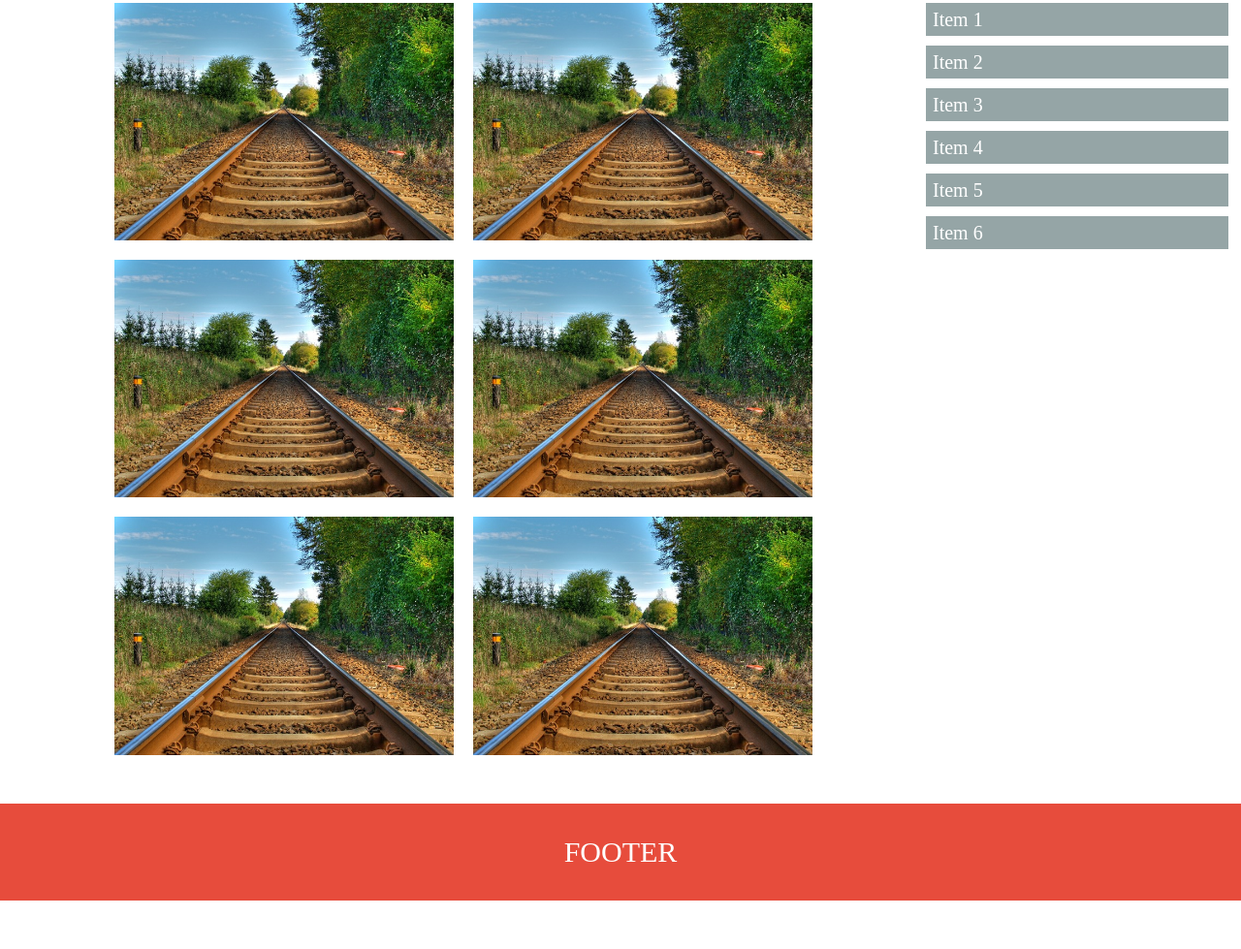
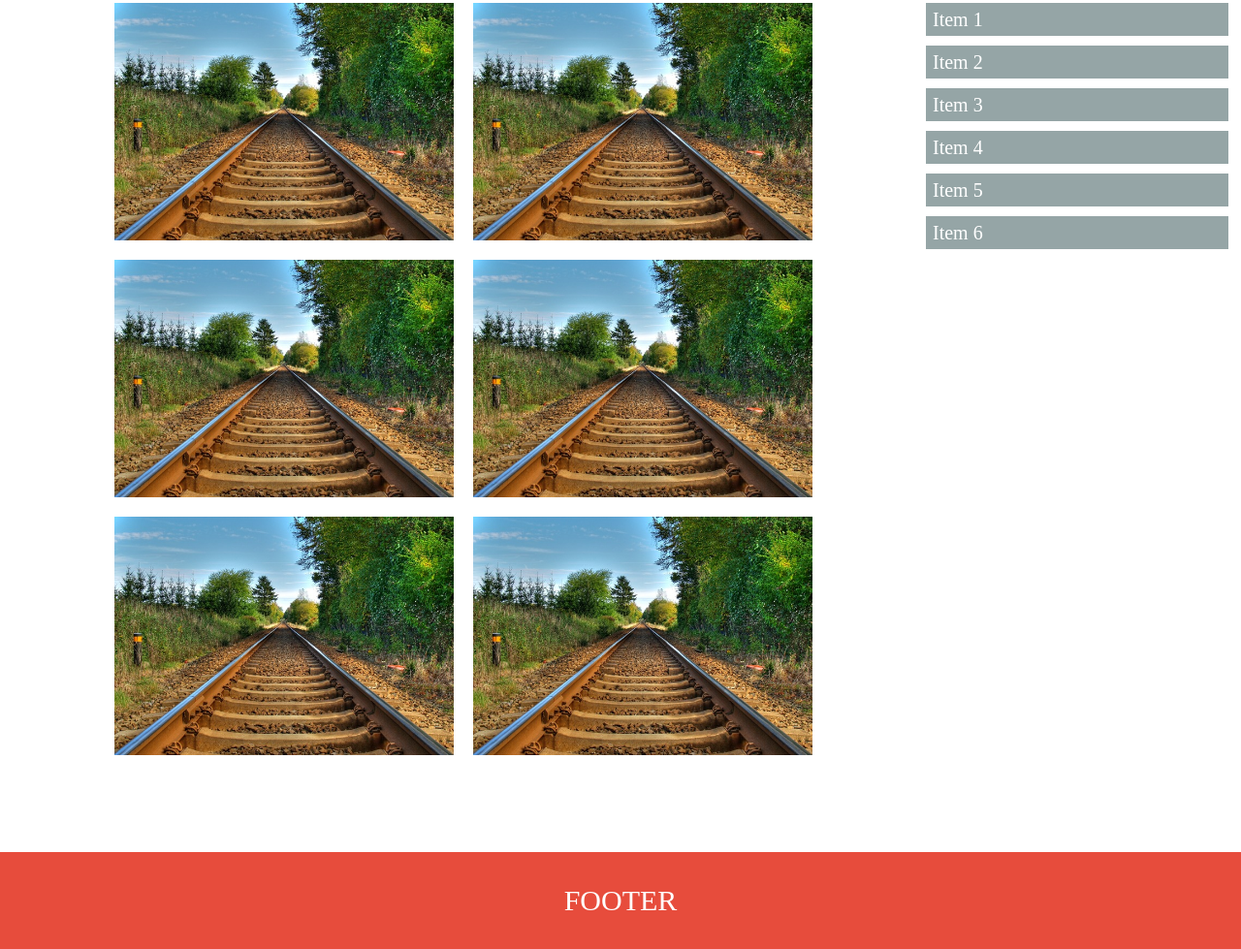
Before and after one commit to vadimturok/tech-magic-task1, a plain HTML site: page index.html in a window 1280 px wide. Shown: the part 147-1126 px from the top of the page at 97% size. Before the commit the page ends 1076 px from the top, so only its background shows below. Drawn offline with Linux system fonts and the light colour scheme.

Commit message:
html and css changes

```diff
--- a/css/index.css
+++ b/css/index.css
@@ -1,3 +1,13 @@
+html,
+body{
+    height: 100%;
+}
+
+.container{
+    min-height: 100%;
+    position: relative;
+}
+
 .header{
     min-height: 100px;
     background-color: #E74C3C;
@@ -12,7 +22,7 @@
 }
 
 .main{
-    padding: 50px 20px;
+    padding: 50px 20px 200px 20px;
     display: flex;
     gap: 20px;
 }
@@ -51,8 +61,9 @@
 }
 
 .footer{
-    margin-top: auto;
-    min-height: 100px;
+    position: absolute;
+    bottom: 0;
+    width: 100%;
     background-color: #E74C3C;
 }
 
--- a/css/reset.css
+++ b/css/reset.css
@@ -29,7 +29,6 @@ footer, header, hgroup, menu, nav, section {
     display: block;
 }
 body {
-    min-height: 100vh;
     line-height: 1;
 }
 ol, ul {
--- a/index.html
+++ b/index.html
@@ -8,6 +8,7 @@
     <link rel="stylesheet" type="text/css" href="css/index.css">
 </head>
 <body>
+    <div class="container">
         <header class="header">
             <h1 class="header__title title-primary">Header</h1>
         </header>
@@ -56,5 +57,6 @@
         <footer class="footer">
             <h1 class="footer__title title-primary">Footer</h1>
         </footer>
+    </div>
 </body>
 </html>
```
Lines whose indentation alone changed are shown as unchanged.
